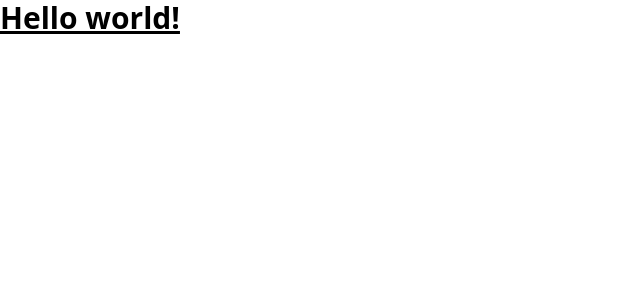
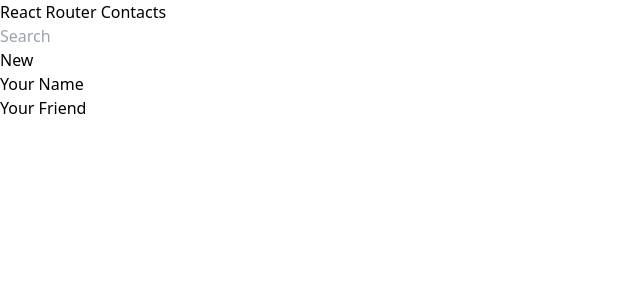
Before and after one commit to yinghaoawang/Portfolio, a React (Vite) app: page / in a window 1280 px wide. Shown: the top 300 px of the page, without its empty margins (0-640 px from the left). Built offline with nearby package versions, Linux system fonts and the light colour scheme.

Commit message:
add: basic routing pages

```diff
--- a/src/main.jsx
+++ b/src/main.jsx
@@ -2,11 +2,12 @@
 import * as ReactDOM from 'react-dom/client';
 import { createBrowserRouter, RouterProvider } from 'react-router-dom';
 import './index.css';
+import Root from './routes/Root';
 
 const router = createBrowserRouter([
   {
     path: '/',
-    element: <div className='text-3xl font-bold underline'>Hello world!</div>
+    element: <Root />
   }
 ]);
 
--- /dev/null
+++ b/src/routes/ErrorPage.jsx
@@ -0,0 +1,16 @@
+import { useRouteError } from 'react-router-dom';
+
+export default function ErrorPage() {
+  const error = useRouteError();
+  console.error(error);
+
+  return (
+    <div id='error-page'>
+      <h1>Oops!</h1>
+      <p>Sorry, an unexpected error has occurred.</p>
+      <p>
+        <i>{error.statusText || error.message}</i>
+      </p>
+    </div>
+  );
+};
--- /dev/null
+++ b/src/routes/Root.jsx
@@ -0,0 +1,37 @@
+export default function Root() {
+  return (
+    <>
+      <div id='sidebar'>
+        <h1>React Router Contacts</h1>
+        <div>
+          <form id='search-form' role='search'>
+            <input
+              id='q'
+              aria-label='Search contacts'
+              placeholder='Search'
+              type='search'
+              name='q'
+            />
+            <div id='search-spinner' aria-hidden hidden={true} />
+            <div className='sr-only' aria-live='polite'></div>
+          </form>
+          <form method='post'>
+            <button type='submit'>New</button>
+          </form>
+        </div>
+        <nav>
+          <ul>
+            <li></li>
+            <li>
+              <a href={`/contacts/1`}>Your Name</a>
+            </li>
+            <li>
+              <a href={`/contacts/2`}>Your Friend</a>
+            </li>
+          </ul>
+        </nav>
+      </div>
+      <div id='detail'></div>
+    </>
+  );
+}
```
